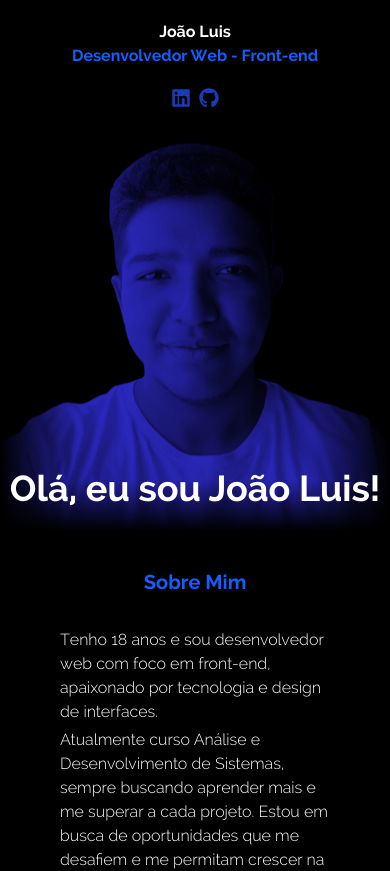
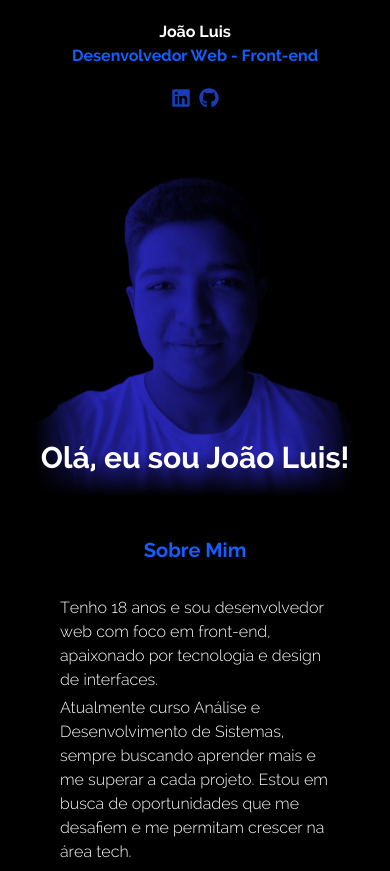
Before and after one commit to JohnLouisMaker/meu-portfolio, a React (Vite) app: page / in a window 390 px wide. Shown: the top 871 px of the page. Built offline with nearby package versions, Linux system fonts and the light colour scheme.

Commit message:
Update The Site (Responsividade)

```diff
--- a/src/components/header/header.jsx
+++ b/src/components/header/header.jsx
@@ -4,7 +4,7 @@ import "./header.css";
 export default function Header() {
   return (
     <>
-      <div className="mb-90 sm:flex sm:justify-between">
+      <div className="mb-70 sm:mb-90 sm:flex sm:justify-between">
         <div className="text-center py-5 sm:flex sm:px-10 sm:gap-2 sm:text-lg md:text-xl lg:text-3xl  ">
           <h1 className="font-raleway-bold text-white">João Luis</h1>
           <h1 className="text-blue-600 font-raleway-bold">
--- a/src/pages/home.jsx
+++ b/src/pages/home.jsx
@@ -9,7 +9,6 @@ import Footer from "../components/footer/footer";
 const card =
   "bg-zinc-900 py-8 px-6 rounded-xl shadow-lg w-64 sm:w-40 md:w-48 lg:w-52 h-52 flex flex-col items-center justify-center text-center hover:scale-105 transform transition-all duration-200 opacity-0 translate-y-10 animate-slide-up";
 
-
 const projectCard =
   "bg-zinc-900 py-6 px-4 rounded-xl shadow-lg w-72 sm:w-80 md:w-96 flex flex-col items-center text-center hover:scale-105 transition-transform duration-200 opacity-0 translate-y-10 animate-slide-up ";
 
@@ -19,17 +18,17 @@ export default function Home() {
       <Header />
 
       {/* First Impressions Section */}
-      <section className="relative text-center lg:pt-40">
-        <h1 className="relative z-10 font-raleway-bold  text-white text-4xl sm:text-5xl md:text-5xl lg:text-7xl">
+     <section className="relative text-center pt-13 lg:pt-26 sm:pt-26 md:pt-26 xl:pt-26">
+  <h1 className="relative z-10 font-raleway-bold text-white text-3xl sm:text-5xl md:text-5xl lg:text-7xl">
     Olá, eu sou João Luis!
   </h1>
   <img
     src={mySelf}
     alt=""
-          className="absolute top-1/2 left-1/2 -translate-x-1/2 -translate-y-11/12
-           mask-img lg:max-w-lg lg:-translate-y-10/12 transition-transform duration-300 opacity-0  animate-slide-up"
+    className="absolute top-1/2 left-1/2 -translate-x-1/2 -translate-y-[85%] w-[90vw] max-w-xs sm:max-w-sm md:max-w-md lg:max-w-lg mask-img transition-transform duration-300 opacity-0 animate-slide-up"
   />
 </section>
+
 
       {/* About Me Section */}
       <section className="my-15">
@@ -61,7 +60,6 @@ export default function Home() {
         </h2>
 
         <div className="flex flex-col sm:flex-row justify-center items-center gap-4 md:gap-6 lg:gap-8">
-
           <div className={card}>
             <FaHtml5 className="w-20 h-24 mb-4 md:mb-8 lg:mb-12 text-orange-400" />
             <h3 className="text-lg lg:text-2xl text-white font-raleway-bold">
```
Lines whose indentation alone changed are shown as unchanged.
